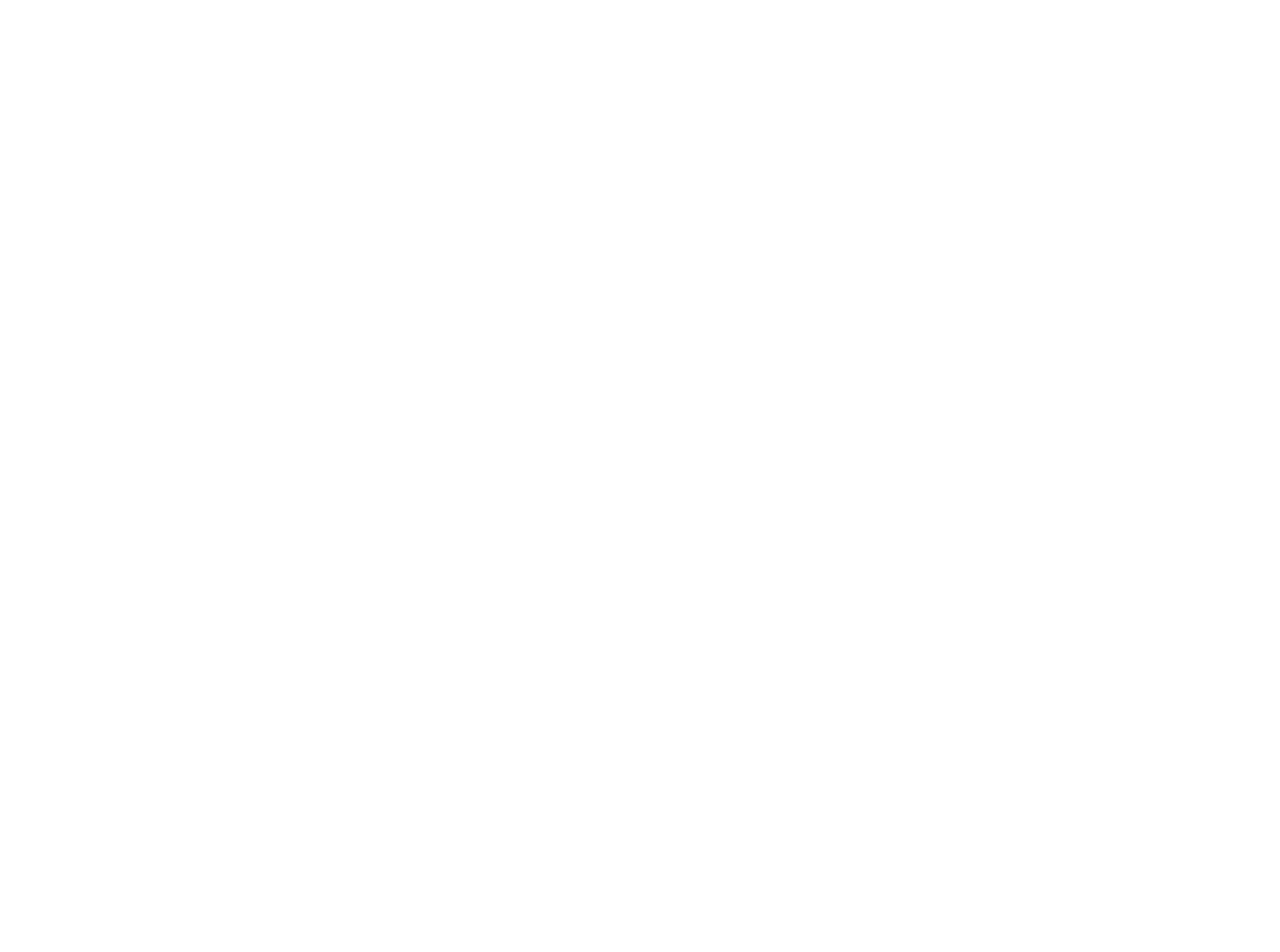
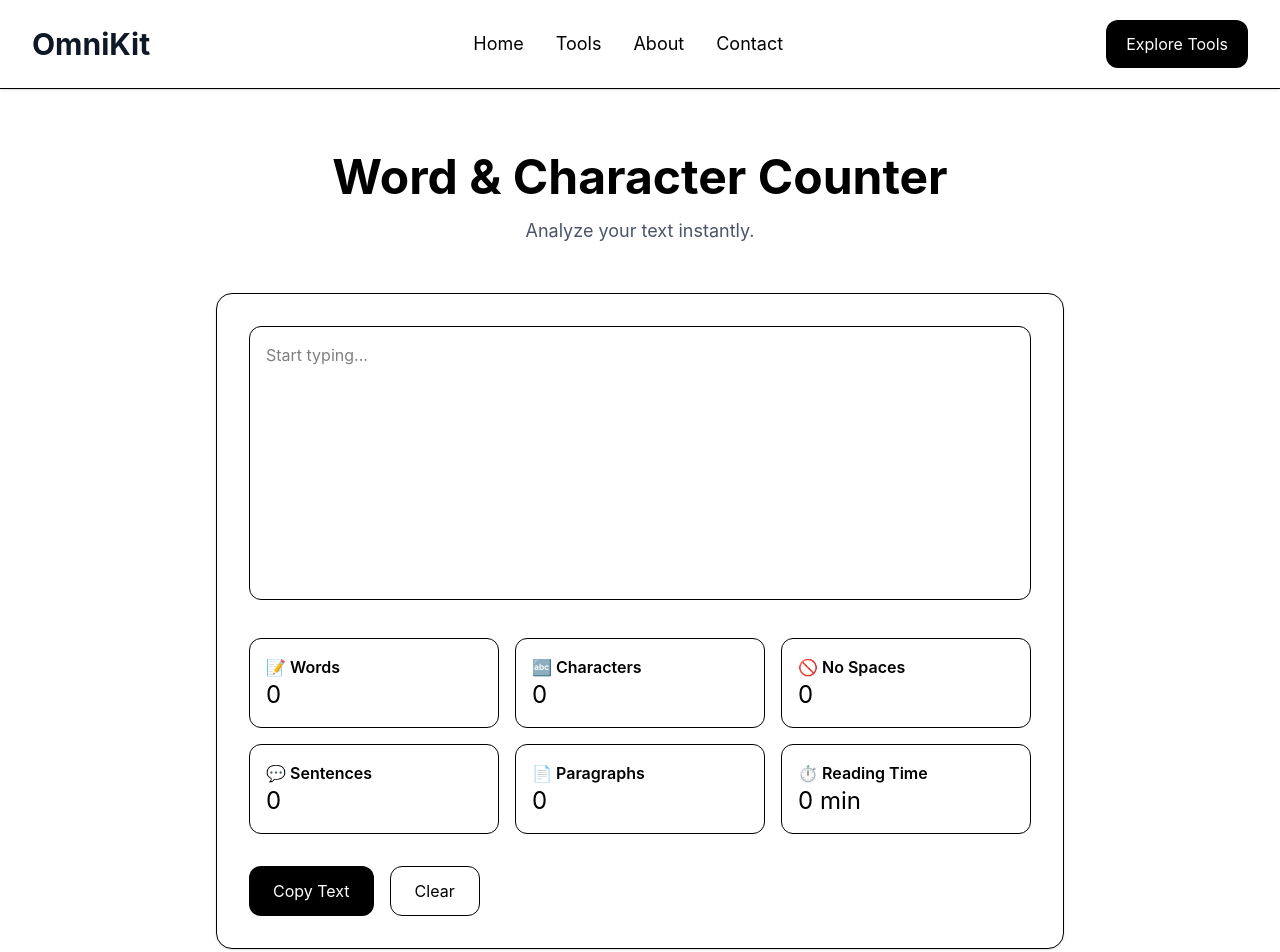
Before and after one commit to Subhashkolanu/OmniKit, a React (Vite) app: page /tools/word-counter in a window 1280 px wide. Before the commit this address had no page. Shown: the top 952 px of the page. Before the commit the page ends 800 px from the top, so only its background shows below. Built offline with nearby package versions, Linux system fonts and the light colour scheme.

Commit message:
v1 1.0.4

```diff
--- a/package.json
+++ b/package.json
@@ -11,9 +11,11 @@
   },
   "dependencies": {
     "@tailwindcss/vite": "^4.3.3",
+    "html-to-image": "^1.11.13",
     "react": "^19.2.8",
     "react-dom": "^19.2.8",
     "react-icons": "^5.7.0",
+    "react-qr-code": "^2.2.0",
     "react-router": "^8.3.0",
     "react-router-dom": "^7.18.2",
     "tailwindcss": "^4.3.3"
--- a/src/App.jsx
+++ b/src/App.jsx
@@ -2,21 +2,31 @@
 
 import Home from "./pages/Home";
 import Tools from "./pages/Tools";
-import About from "./pages/About";
-import Contact from "./pages/Contact";
+
 import PasswordGenerator from "./tools/PasswordGenerator";
+import WordCounter from "./tools/WordCounter";
+import QRCodeGenerator from "./tools/QRCodeGenerator";
 
 function App() {
   return (
     <Routes>
       <Route path="/" element={<Home />} />
       <Route path="/tools" element={<Tools />} />
-      <Route path="/about" element={<About />} />
-      <Route path="/contact" element={<Contact />} />
+
       <Route
-  path="/tools/password-generator"
-  element={<PasswordGenerator />}
-/>
+        path="/tools/password-generator"
+        element={<PasswordGenerator />}
+      />
+
+      <Route
+        path="/tools/word-counter"
+        element={<WordCounter />}
+      />
+
+      <Route
+        path="/tools/qr-generator"
+        element={<QRCodeGenerator />}
+      />
     </Routes>
   );
 }
--- a/src/data/tools.js
+++ b/src/data/tools.js
@@ -47,6 +47,22 @@
     icon: "📄",
     path: "/tools/pdf-merger",
   },
+  {
+  id: 7,
+  name: "Word Counter",
+  category: "Text",
+  description: "Count words, characters, sentences and reading time.",
+  icon: "📝",
+  path: "/tools/word-counter",
+},
+{
+  id: 8,
+  name: "QR Code Generator",
+  category: "Utility",
+  description: "Generate QR codes from text or URLs.",
+  icon: "📱",
+  path: "/tools/qr-generator",
+},
 ];
 
 export default tools;
--- /dev/null
+++ b/src/layouts/ToolLayout.jsx
@@ -0,0 +1,30 @@
+import Navbar from "../components/Navbar";
+import Footer from "../components/Footer";
+
+export default function ToolLayout({
+  title,
+  description,
+  children,
+}) {
+  return (
+    <>
+      <Navbar />
+
+      <main className="max-w-4xl mx-auto px-6 py-16">
+        <div className="text-center mb-12">
+          <h1 className="text-5xl font-bold">{title}</h1>
+
+          <p className="text-gray-600 mt-4 text-lg">
+            {description}
+          </p>
+        </div>
+
+        <div className="bg-white border rounded-2xl shadow-sm p-8">
+          {children}
+        </div>
+      </main>
+
+      <Footer />
+    </>
+  );
+}
--- a/src/tools/PasswordGenerator.jsx
+++ b/src/tools/PasswordGenerator.jsx
@@ -1,6 +1,5 @@
 import { useState } from "react";
-import Navbar from "../components/Navbar";
-import Footer from "../components/Footer";
+import ToolLayout from "../layouts/ToolLayout";
 
 export default function PasswordGenerator() {
   const [length, setLength] = useState(12);
@@ -20,16 +19,14 @@
     if (symbols) chars += "!@#$%^&*()_+-=[]{}|;:,.<>?";
 
     if (!chars) {
-      alert("Select at least one option.");
+      alert("Please select at least one character type.");
       return;
     }
 
     let result = "";
 
     for (let i = 0; i < length; i++) {
-      result += chars.charAt(
-        Math.floor(Math.random() * chars.length)
-      );
+      result += chars[Math.floor(Math.random() * chars.length)];
     }
 
     setPassword(result);
@@ -53,20 +50,10 @@
       : "Weak";
 
   return (
-    <>
-      <Navbar />
-
-      <div className="max-w-3xl mx-auto px-6 py-16">
-        <h1 className="text-5xl font-bold text-center">
-          Password Generator
-        </h1>
-
-        <p className="text-gray-600 text-center mt-4">
-          Create strong and secure passwords instantly.
-        </p>
-
-        <div className="border rounded-2xl shadow-sm p-8 mt-10">
-
+    <ToolLayout
+      title="Password Generator"
+      description="Generate secure passwords in seconds."
+    >
       <label className="font-semibold">
         Password Length: {length}
       </label>
@@ -77,11 +64,10 @@
         max="32"
         value={length}
         onChange={(e) => setLength(Number(e.target.value))}
-            className="w-full mt-4"
+        className="w-full mt-3"
       />
 
-          <div className="grid grid-cols-2 gap-4 mt-8">
-
+      <div className="grid md:grid-cols-2 gap-4 mt-8">
         <label>
           <input
             type="checkbox"
@@ -117,12 +103,11 @@
           />{" "}
           Symbols
         </label>
-
       </div>
 
       <button
         onClick={generatePassword}
-            className="w-full mt-8 bg-black text-white py-3 rounded-xl hover:bg-gray-800"
+        className="w-full bg-black text-white py-3 rounded-xl mt-8"
       >
         Generate Password
       </button>
@@ -130,29 +115,25 @@
       {password && (
         <>
           <input
+            readOnly
             value={password}
-                readOnly
-                className="w-full border rounded-xl mt-8 p-4 text-center font-mono"
+            className="w-full border rounded-xl mt-8 p-4 font-mono text-center"
           />
 
-              <div className="flex justify-between items-center mt-4">
+          <div className="flex justify-between items-center mt-5">
             <span className="font-semibold">
               Strength: {strength}
             </span>
 
             <button
               onClick={copyPassword}
-                  className="border px-5 py-2 rounded-lg hover:bg-gray-100"
+              className="border px-5 py-2 rounded-lg"
             >
               {copied ? "Copied!" : "Copy"}
             </button>
           </div>
         </>
       )}
-        </div>
-      </div>
-
-      <Footer />
-    </>
+    </ToolLayout>
   );
 }
--- /dev/null
+++ b/src/tools/QRCodeGenerator.jsx
@@ -0,0 +1,94 @@
+import { useRef, useState } from "react";
+import QRCode from "react-qr-code";
+import { toPng } from "html-to-image";
+import ToolLayout from "../layouts/ToolLayout";
+
+export default function QRCodeGenerator() {
+  const [text, setText] = useState("");
+  const [copied, setCopied] = useState(false);
+
+  const qrRef = useRef(null);
+
+  async function downloadQR() {
+    if (!qrRef.current) return;
+
+    try {
+      const dataUrl = await toPng(qrRef.current);
+
+      const link = document.createElement("a");
+      link.download = "omnikit-qrcode.png";
+      link.href = dataUrl;
+      link.click();
+    } catch (err) {
+      console.error(err);
+    }
+  }
+
+  function copyText() {
+    navigator.clipboard.writeText(text);
+    setCopied(true);
+
+    setTimeout(() => {
+      setCopied(false);
+    }, 2000);
+  }
+
+  function clearText() {
+    setText("");
+    setCopied(false);
+  }
+
+  return (
+    <ToolLayout
+      title="QR Code Generator"
+      description="Generate QR codes instantly from text or URLs."
+    >
+      <div className="space-y-6">
+
+        <textarea
+          rows={4}
+          value={text}
+          onChange={(e) => setText(e.target.value)}
+          placeholder="Enter a URL, text, phone number, email, or Wi-Fi details..."
+          className="w-full border rounded-xl p-4 resize-none"
+        />
+
+        <div
+          ref={qrRef}
+          className="bg-white p-6 rounded-xl flex justify-center"
+        >
+          <QRCode
+            value={text || " "}
+            size={220}
+          />
+        </div>
+
+        <div className="grid md:grid-cols-3 gap-4">
+
+          <button
+            onClick={downloadQR}
+            className="bg-black text-white py-3 rounded-xl hover:bg-gray-800 transition"
+          >
+            Download PNG
+          </button>
+
+          <button
+            onClick={copyText}
+            className="border py-3 rounded-xl hover:bg-gray-100 transition"
+          >
+            {copied ? "✅ Copied!" : "Copy Text"}
+          </button>
+
+          <button
+            onClick={clearText}
+            className="border py-3 rounded-xl hover:bg-gray-100 transition"
+          >
+            Clear
+          </button>
+
+        </div>
+
+      </div>
+    </ToolLayout>
+  );
+}
--- a/src/tools/WordCounter.jsx
+++ b/src/tools/WordCounter.jsx
@@ -0,0 +1,105 @@
+import { useState } from "react";
+import ToolLayout from "../layouts/ToolLayout";
+
+export default function WordCounter() {
+  const [text, setText] = useState("");
+  const [copied, setCopied] = useState(false);
+
+  const words =
+    text.trim() === ""
+      ? 0
+      : text.trim().split(/\s+/).length;
+
+  const characters = text.length;
+
+  const charactersWithoutSpaces = text.replace(/\s/g, "").length;
+
+  const sentences =
+    text.trim() === ""
+      ? 0
+      : text.split(/[.!?]+/).filter(Boolean).length;
+
+  const paragraphs =
+    text.trim() === ""
+      ? 0
+      : text.split(/\n+/).filter(Boolean).length;
+
+  const readingTime = Math.ceil(words / 200);
+
+  function copyText() {
+    navigator.clipboard.writeText(text);
+    setCopied(true);
+
+    setTimeout(() => {
+      setCopied(false);
+    }, 2000);
+  }
+
+  function clearText() {
+    setText("");
+    setCopied(false);
+  }
+
+  return (
+    <ToolLayout
+      title="Word & Character Counter"
+      description="Analyze your text instantly."
+    >
+      <textarea
+        value={text}
+        onChange={(e) => setText(e.target.value)}
+        placeholder="Start typing..."
+        rows={10}
+        className="w-full border rounded-xl p-4 resize-none"
+      />
+
+      <div className="grid grid-cols-2 md:grid-cols-3 gap-4 mt-8">
+        <div className="border rounded-xl p-4">
+          <h3 className="font-semibold">📝 Words</h3>
+          <p className="text-2xl">{words}</p>
+        </div>
+
+        <div className="border rounded-xl p-4">
+          <h3 className="font-semibold">🔤 Characters</h3>
+          <p className="text-2xl">{characters}</p>
+        </div>
+
+        <div className="border rounded-xl p-4">
+          <h3 className="font-semibold">🚫 No Spaces</h3>
+          <p className="text-2xl">{charactersWithoutSpaces}</p>
+        </div>
+
+        <div className="border rounded-xl p-4">
+          <h3 className="font-semibold">💬 Sentences</h3>
+          <p className="text-2xl">{sentences}</p>
+        </div>
+
+        <div className="border rounded-xl p-4">
+          <h3 className="font-semibold">📄 Paragraphs</h3>
+          <p className="text-2xl">{paragraphs}</p>
+        </div>
+
+        <div className="border rounded-xl p-4">
+          <h3 className="font-semibold">⏱ Reading Time</h3>
+          <p className="text-2xl">{readingTime} min</p>
+        </div>
+      </div>
+
+      <div className="flex gap-4 mt-8">
+        <button
+          onClick={copyText}
+          className="bg-black text-white px-6 py-3 rounded-xl hover:bg-gray-800 transition"
+        >
+          {copied ? "✅ Copied!" : "Copy Text"}
+        </button>
+
+        <button
+          onClick={clearText}
+          className="border px-6 py-3 rounded-xl hover:bg-gray-100 transition"
+        >
+          Clear
+        </button>
+      </div>
+    </ToolLayout>
+  );
+}
```
Also changed, not shown: src/tools/QRGenerator.jsx (deleted), 1 other file (tests, documents, lock files or other folders). Lines whose indentation alone changed are shown as unchanged.
